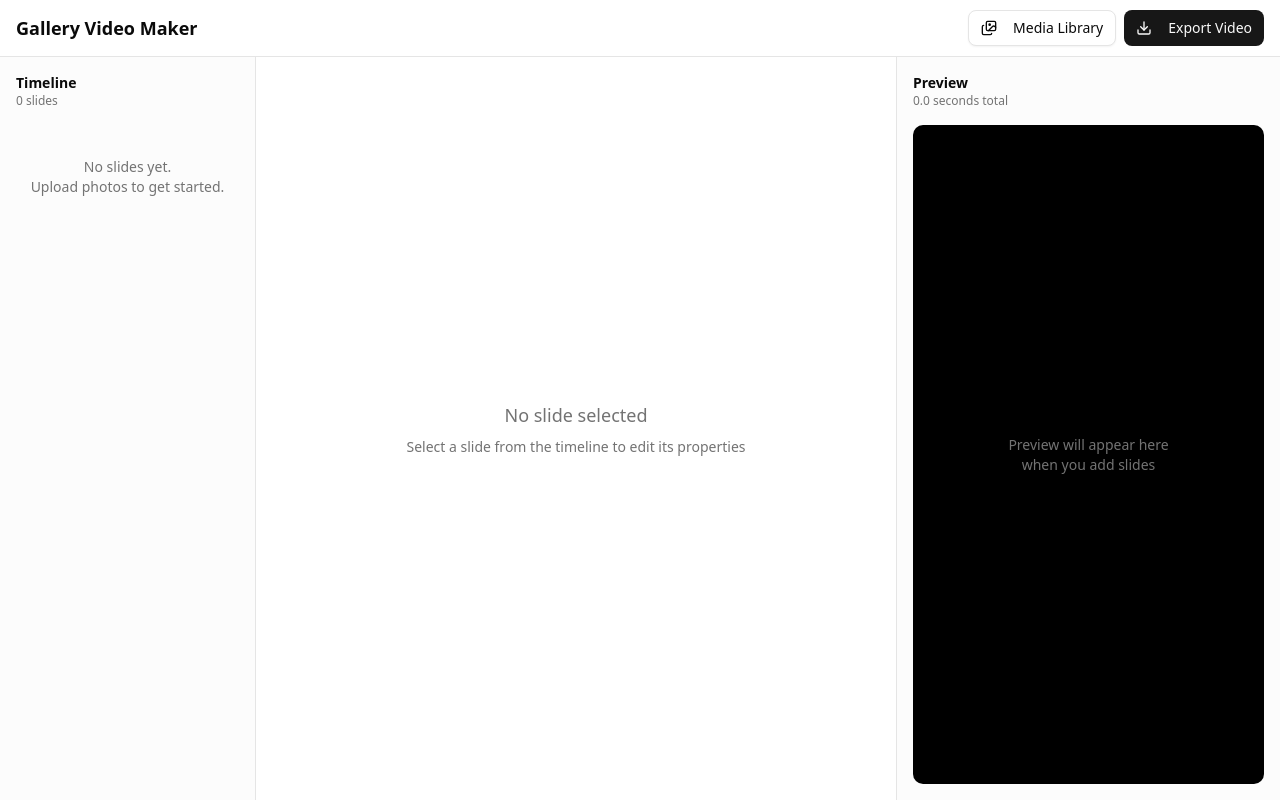
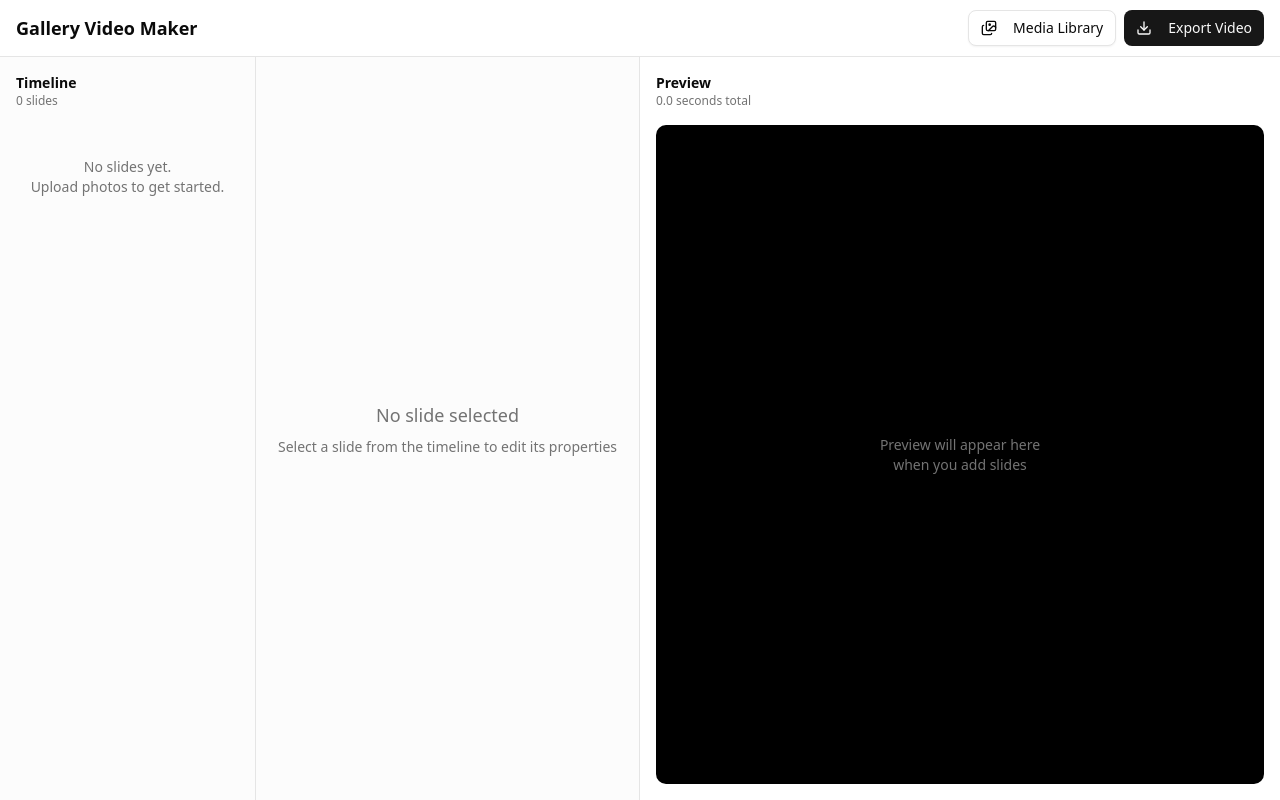
Before and after one commit to mariusc23/gallery-video-maker, a React (Vite) app: page / in a window 1280 px wide. Built offline with nearby package versions, Linux system fonts and the light colour scheme.

Commit message:
Adjust layout, Seek to slide

```diff
--- a/src/components/Layout/MainLayout.tsx
+++ b/src/components/Layout/MainLayout.tsx
@@ -1,4 +1,4 @@
-import type { ReactNode } from 'react';
+import type { ReactNode } from "react";
 
 interface MainLayoutProps {
   timeline: ReactNode;
@@ -14,15 +14,13 @@ export function MainLayout({ timeline, editor, preview }: MainLayoutProps) {
         {timeline}
       </div>
 
-      {/* Editor - Center */}
-      <div className="flex-1 overflow-y-auto">
+      {/* Editor - Right */}
+      <div className="w-96 border-r bg-muted/30 overflow-y-auto flex-shrink-0">
         {editor}
       </div>
 
-      {/* Preview - Right */}
-      <div className="w-96 border-l bg-muted/30 overflow-y-auto flex-shrink-0">
-        {preview}
-      </div>
+      {/* Preview - Center */}
+      <div className="flex-1 overflow-y-auto">{preview}</div>
     </div>
   );
 }
--- a/src/components/Preview/PreviewPanel.tsx
+++ b/src/components/Preview/PreviewPanel.tsx
@@ -1,10 +1,21 @@
+import { useEffect, useRef } from 'react';
 import { Player } from '@remotion/player';
+import type { PlayerRef } from '@remotion/player';
 import { useGalleryStore } from '@/store/useGalleryStore';
 import { VideoComposition } from '@/remotion/VideoComposition';
 
 export function PreviewPanel() {
   const slides = useGalleryStore((state) => state.slides);
   const totalDuration = useGalleryStore((state) => state.getTotalDuration());
+  const playheadFrame = useGalleryStore((state) => state.playheadFrame);
+  const playerRef = useRef<PlayerRef>(null);
+
+  // Seek the player when playhead changes from timeline
+  useEffect(() => {
+    if (playerRef.current) {
+      playerRef.current.seekTo(playheadFrame);
+    }
+  }, [playheadFrame]);
 
   return (
     <div className="p-4 h-full flex flex-col">
@@ -24,6 +35,7 @@ export function PreviewPanel() {
           </div>
         ) : (
           <Player
+            ref={playerRef}
             component={VideoComposition}
             durationInFrames={totalDuration || 90}
             compositionWidth={1920}
--- a/src/components/Timeline/TimelineSidebar.tsx
+++ b/src/components/Timeline/TimelineSidebar.tsx
@@ -6,10 +6,21 @@ export function TimelineSidebar() {
   const currentSlideId = useGalleryStore((state) => state.currentSlideId);
   const selectedSlideIds = useGalleryStore((state) => state.selectedSlideIds);
   const selectSlide = useGalleryStore((state) => state.selectSlide);
+  const setPlayheadFrame = useGalleryStore((state) => state.setPlayheadFrame);
 
   const handleSlideClick = (slideId: string, event: React.MouseEvent) => {
     const isMultiSelect = event.metaKey || event.ctrlKey;
     selectSlide(slideId, isMultiSelect);
+
+    // Calculate the start frame of the clicked slide and seek to it
+    const slideIndex = slides.findIndex((s) => s.id === slideId);
+    if (slideIndex !== -1) {
+      let startFrame = 0;
+      for (let i = 0; i < slideIndex; i++) {
+        startFrame += slides[i].duration;
+      }
+      setPlayheadFrame(startFrame);
+    }
   };
 
   return (
```
